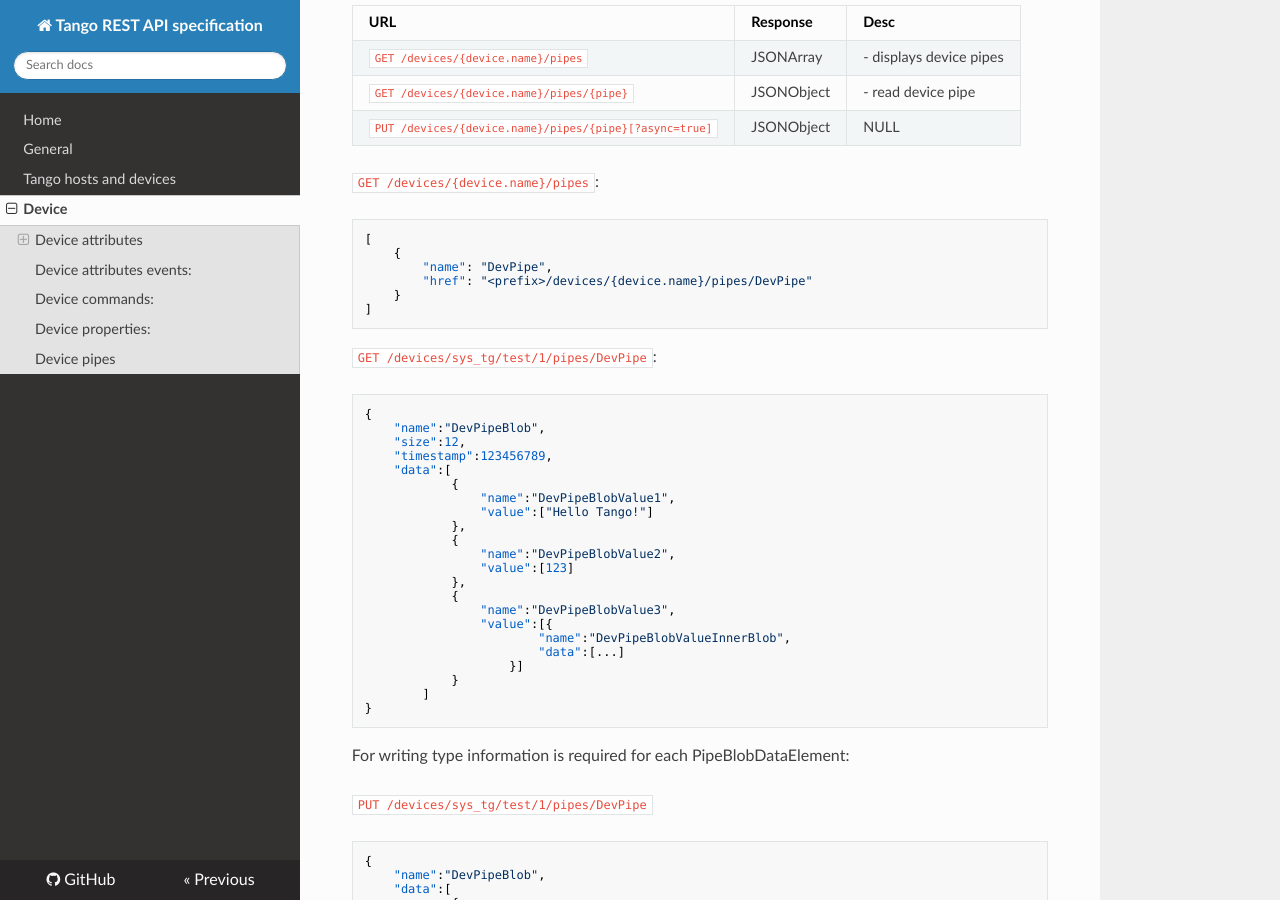
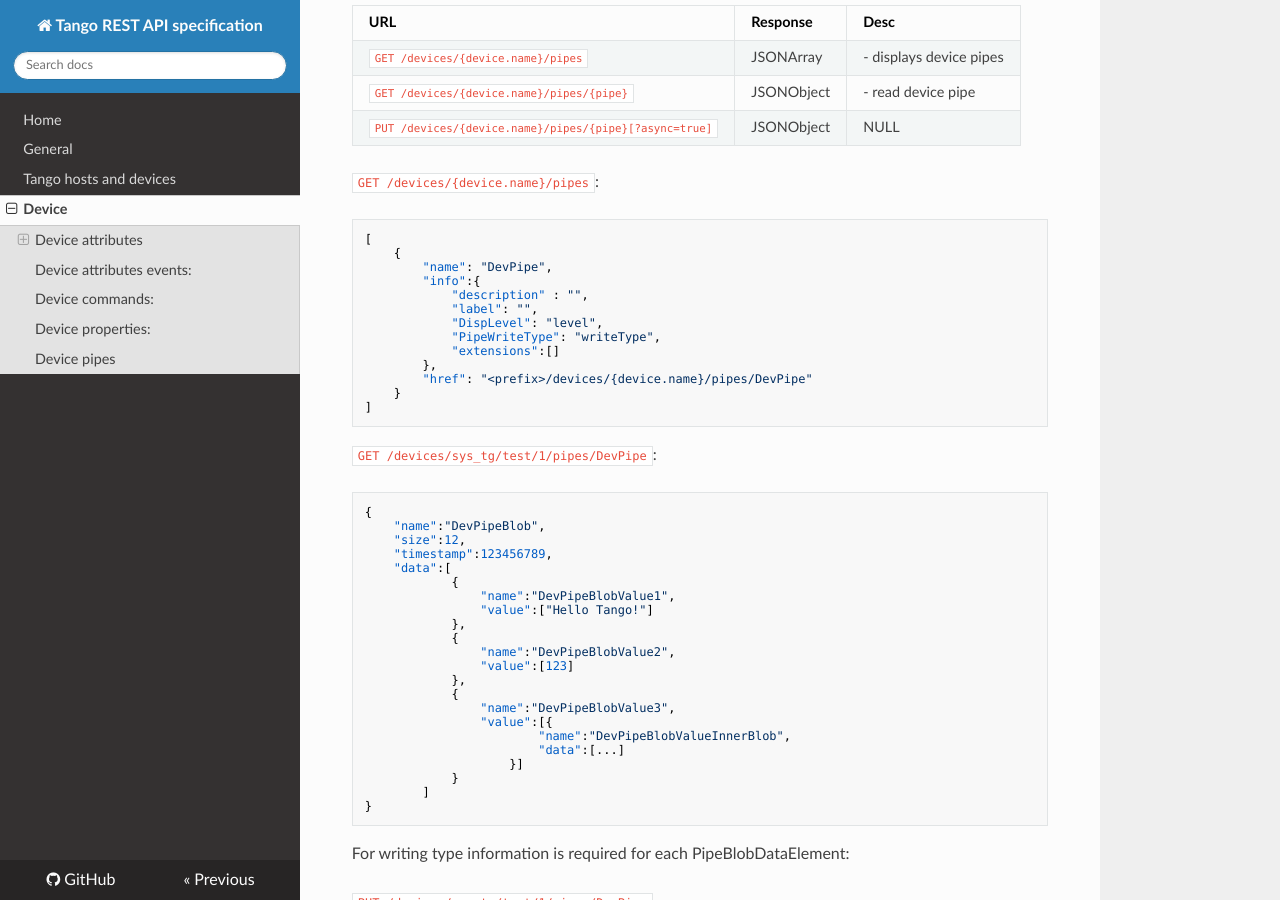
Before and after one commit to tango-controls/rest-api, an MkDocs documentation site: the page built from docs/device.md, in a window 1280 px wide and 900 px high, scrolled down 10622 px. Built offline with MkDocs 1.6.1, drawn with Linux system fonts in a browser that asks for light colours; nearby versions of some CDN libraries; old or Windows-style settings are respelled for this version of MkDocs.

Commit message:
Close #37

```diff
--- a/docs/device.md
+++ b/docs/device.md
@@ -390,7 +390,7 @@ __IMPLEMENTATION NOTE:__ attribute info in REST API returns AttributeInfoEx from
     "out_type":"DevString",
     "in_type_desc":"-",
     "out_type_desc":"-"
-  }
+  },
   "_links":{
               "_parent":"<prefix>/devices/sys/tg_test/1",
               "_self":"<prefix>/devices/sys/tg_test/1/commands/DevString"
@@ -529,6 +529,13 @@ When serving async request with no body HTTP 204 must be returned.
 [
     {
         "name": "DevPipe",
+        "info":{
+            "description" : "",
+            "label": "",
+            "DispLevel": "level",
+            "PipeWriteType": "writeType",
+            "extensions":[]
+        },
         "href": "<prefix>/devices/{device.name}/pipes/DevPipe"
     }
 ]
```
